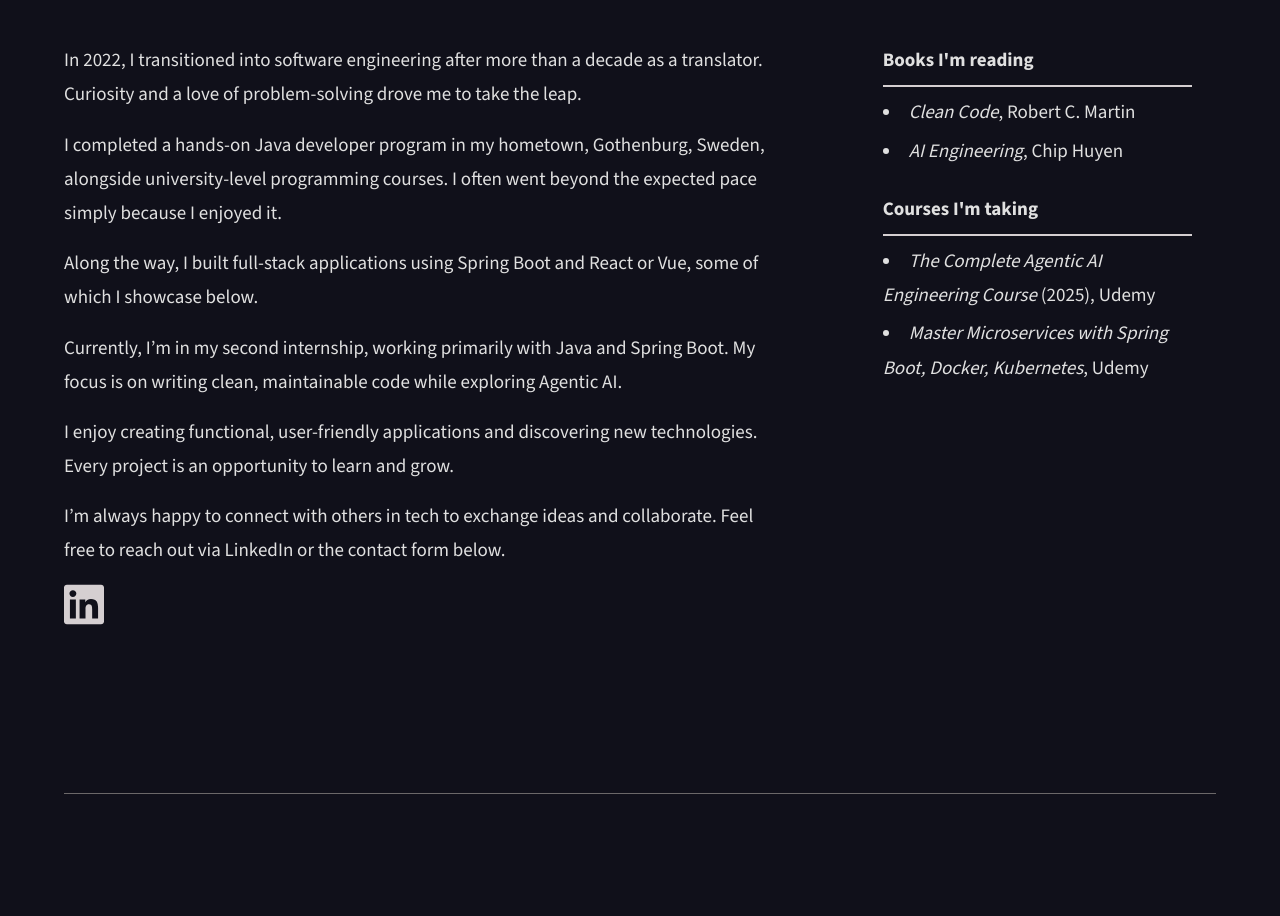
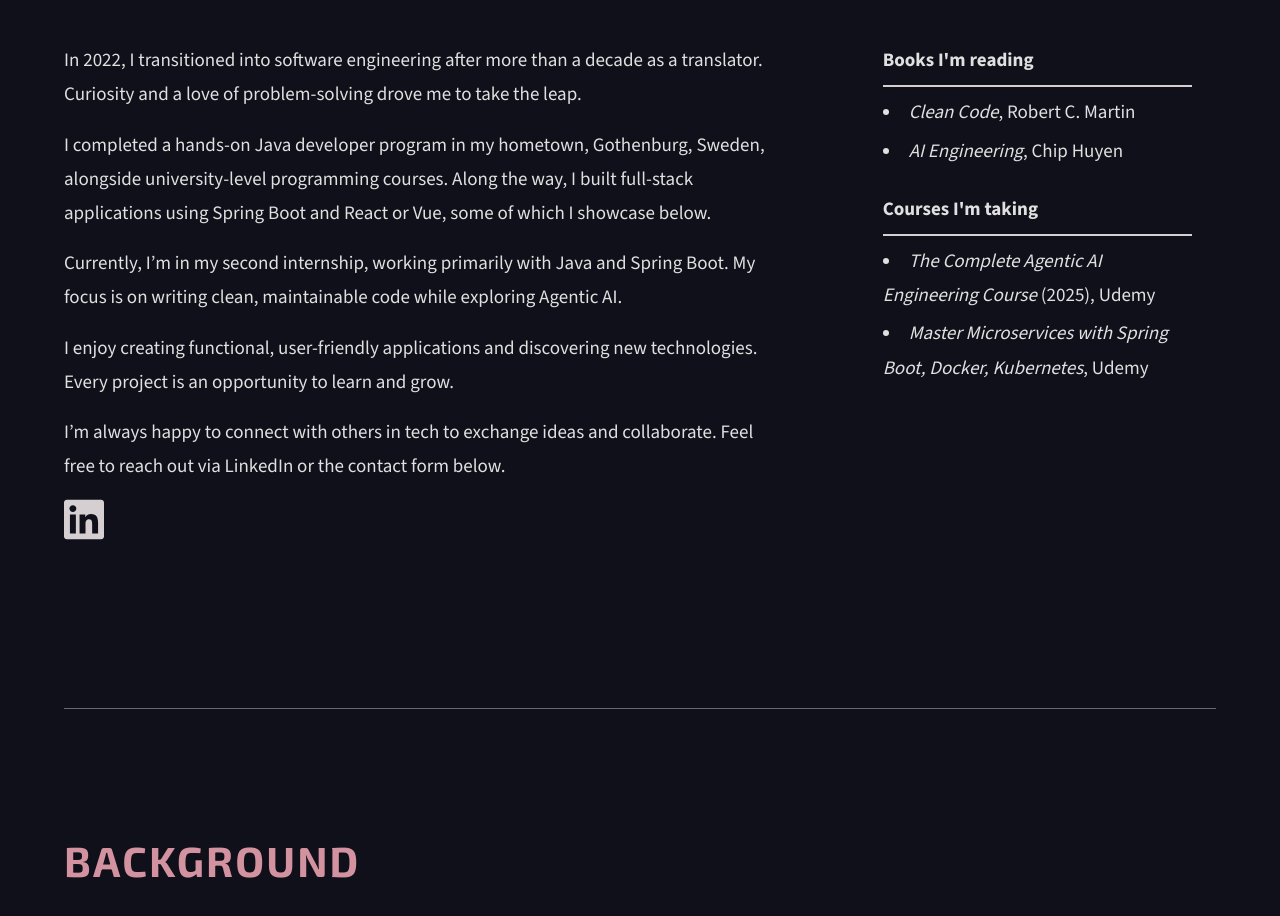
Before and after one commit to Emmelie83/PortfolioReact, a React (Vite) app: page / in a window 1280 px wide. Shown: the part 891-1807 px from the top of the page. Built offline with nearby package versions, Linux system fonts and the light colour scheme.

Commit message:
Change about me text

```diff
--- a/src/modules/About.tsx
+++ b/src/modules/About.tsx
@@ -4,8 +4,7 @@
 
 const paragraphs = [
 	"In 2022, I transitioned into software engineering after more than a decade as a translator. Curiosity and a love of problem-solving drove me to take the leap.",
-	"I completed a hands-on Java developer program in my hometown, Gothenburg, Sweden, alongside university-level programming courses. I often went beyond the expected pace simply because I enjoyed it.",
-	"Along the way, I built full-stack applications using Spring Boot and React or Vue, some of which I showcase below.",
+	"I completed a hands-on Java developer program in my hometown, Gothenburg, Sweden, alongside university-level programming courses. Along the way, I built full-stack applications using Spring Boot and React or Vue, some of which I showcase below.",
 	"Currently, I’m in my second internship, working primarily with Java and Spring Boot. My focus is on writing clean, maintainable code while exploring Agentic AI.",
 	"I enjoy creating functional, user-friendly applications and discovering new technologies. Every project is an opportunity to learn and grow.",
 	"I’m always happy to connect with others in tech to exchange ideas and collaborate. Feel free to reach out via LinkedIn or the contact form below.",
```
